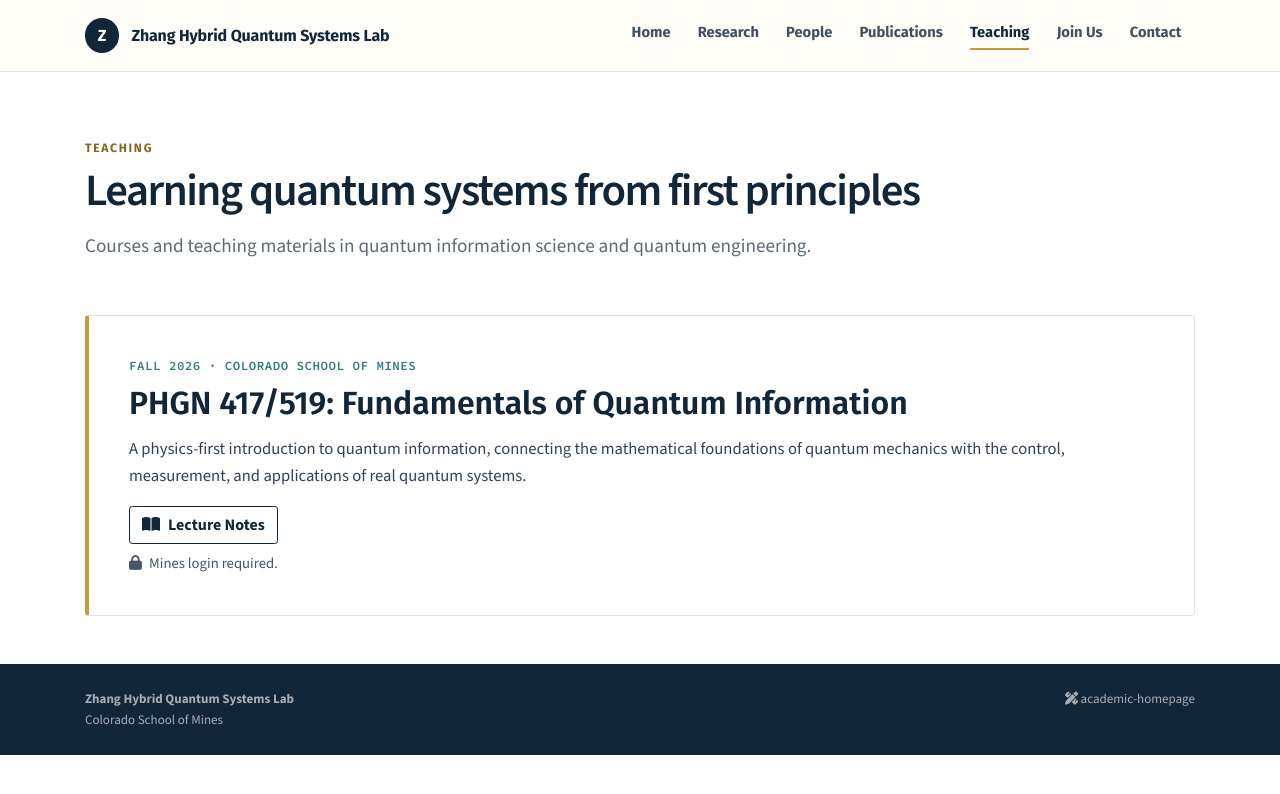
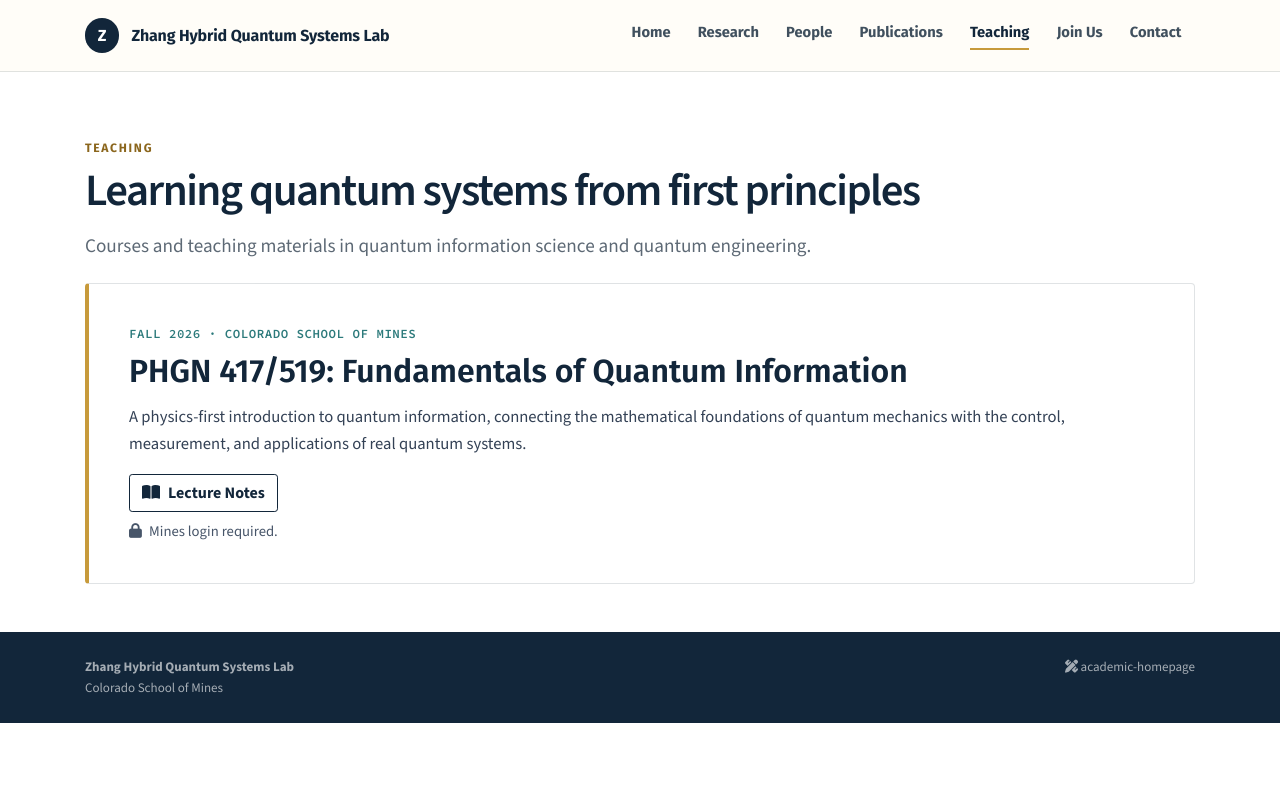
Before and after one commit to zihuaiz/zihuaiz.github.io, a Jekyll site: the page built from teaching.html, in a window 1280 px wide. Shown: the top 794 px of the page. Built offline with Jekyll 4.4.1, drawn with Linux system fonts in a browser that asks for light colours; nearby versions of some CDN libraries; a style sheet for code colours, icons or effects is not loaded.

Commit message:
Tighten interior page header spacing

```diff
--- a/_layouts/default.html
+++ b/_layouts/default.html
@@ -26,7 +26,7 @@
     <link rel="preconnect" href="https://fonts.gstatic.com" crossorigin>
     <link href="https://fonts.googleapis.com/css2?family=Fira+Sans:ital,wght@0,400;0,500;0,600;0,700;1,400&family=Source+Code+Pro:wght@400;600&family=Source+Sans+3:ital,wght@0,400;0,500;0,600;0,700;1,400;1,600&display=swap" rel="stylesheet">
     <link rel="stylesheet" href="https://cdn.jsdelivr.net/npm/katex@0.16.11/dist/katex.min.css" integrity="sha384-nB0miv6/jRmo5UMMR1wu3Gz6NLsoTkbqJghGIsx//Rlm+ZU03BU6SQNC66uf4l5+" crossorigin="anonymous">
-    <link rel="stylesheet" href="{{ '/assets/css/global.css' | relative_url }}?v=20260829-people-heading">
+    <link rel="stylesheet" href="{{ '/assets/css/global.css' | relative_url }}?v=20260829-page-spacing">
 </head>
 <body class="bg-light" {{ page.body_attr }}>
     {% include navbar.html %}
--- a/assets/css/global.css
+++ b/assets/css/global.css
@@ -899,7 +899,7 @@ a:hover {
 
 .page-intro {
   max-width: 1100px;
-  padding: clamp(2.75rem, 4vw, 4rem) 0 2.25rem;
+  padding: clamp(2.75rem, 4vw, 4rem) 0 1.25rem;
 }
 
 .page-intro h1 {
@@ -914,6 +914,7 @@ a:hover {
 
 .page-intro p {
   max-width: 1050px;
+  margin-bottom: 0;
   color: var(--lab-muted);
   font-size: 1.2rem;
   line-height: 1.7;
```
